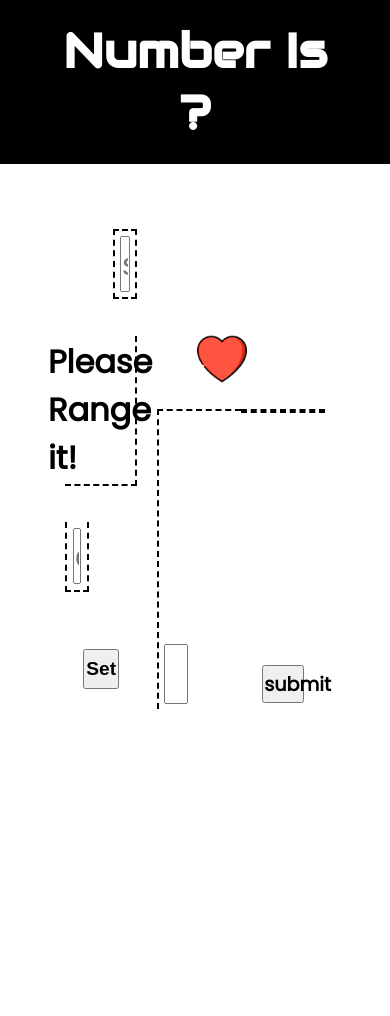
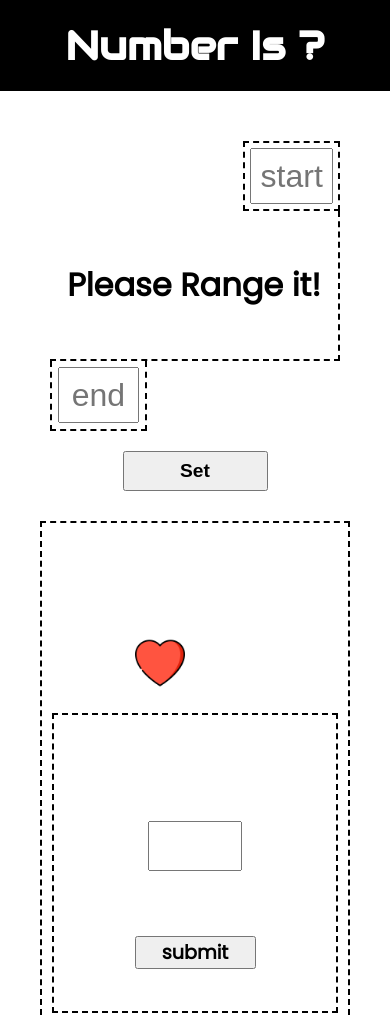
Before and after one commit to RajAditya11/Game, a plain HTML site: page Guess the Number/number.html in a window 390 px wide. Shown: the top 1016 px of the page. Before the commit the page ends 844 px from the top, so only its background shows below. Drawn offline with Linux system fonts and the light colour scheme.

Commit message:
Number is game is completed.

```diff
--- a/Guess the Number/backend.js
+++ b/Guess the Number/backend.js
@@ -1,34 +1,34 @@
 let randomNumber = 0;
 let Lives = 0;
+let start = null;
+let end = null;
 
 function getRandomInteger(min, max) {
     return Math.floor(Math.random() * (max - min + 1)) + min;
 }
 
-// Example usage
-const randomInt = getRandomInteger(5, 10); // Generates a random integer between 5 and 10 (inclusive)
-console.log(randomInt);
+document.querySelector('#getrange-btn').addEventListener('click', () => {
+    const startValue = document.querySelector('#start-value').value;
+    const endValue = document.querySelector('#end-value').value;
 
+    start = startValue;
+    end = endValue;
 
-document.querySelector('#getrange-btn').addEventListener('click', () => {
-    const start = document.querySelector('#start-value').value;
-    const end = document.querySelector('#end-value').value;
+    if (!isNaN(startValue) && !isNaN(endValue) && startValue.trim() !== '' && endValue.trim() !== '') {
+        console.log(startValue, endValue);
+        document.querySelector('.rangetext').innerHTML = `We have it now! Oh its raaaaaange`;
+        document.querySelector('#play-text').innerHTML = `Tell the random number?`;
 
-    if (!isNaN(start) && !isNaN(end) && start.trim() !== '' && end.trim() !== '') {
-        console.log(start, end);
-        document.querySelector('.rangetext').innerHTML = `We have it now! Oh its raaaaaange`;
-        document.querySelector('#play-text').innerHTML = `What do you think it is?`;
-
-        let totalNumbers = end - start;
+        let totalNumbers = endValue - startValue;
         let totalMoves = Math.ceil(totalNumbers / 3);
 
         document.querySelector('#total-life').innerHTML = `${totalMoves}`;
         Lives = totalMoves;
 
-        let random = getRandomInteger(Number(start), Number(end));
+        let random = getRandomInteger(Number(startValue), Number(endValue));
         randomNumber = random;
-        console.log(randomNumber, random);
     } else {
+        reset();
         alert("Please enter valid range bruh!");
     }
 });
@@ -37,7 +37,11 @@ document.querySelector('#getrange-btn').addEventListener('click', () => {
 
 document.querySelector('#submit').addEventListener('click', () => {
     const userinput = document.querySelector('#user-input').value;
-
+    if( isNaN(start) || isNaN(end)){
+        alert("Range your game.");
+    }else if( isNaN(userinput) || userinput.trim() == ''){
+        alert("Choose your randome number.");
+    }
     if (!isNaN(userinput) && userinput.trim() !== '') {
         if (Number(userinput) === randomNumber) {
             alert('Winner !');
@@ -50,8 +54,6 @@ document.querySelector('#submit').addEventListener('click', () => {
                 reset();
             }
         }
-    } else {
-        alert("Enter start and end point first!");
     }
 });
 
--- /dev/null
+++ b/Guess the Number/media.css
@@ -0,0 +1,16 @@
+@media(min-width:0px) and (max-width:767px){
+    #header-text{
+        font-size: 2.5rem;
+    }
+    main{
+        padding: 40px;
+        display: flex;
+        flex-direction: column;
+    }
+    #left-section{
+        width: 100%;
+    }
+    #right-section{
+        width: 100%;
+    }
+}
--- a/Guess the Number/number.html
+++ b/Guess the Number/number.html
@@ -5,6 +5,7 @@
     <meta charset="UTF-8">
     <meta name="viewport" content="width=device-width, initial-scale=1.0">
     <link rel="stylesheet" href="./style.css">
+    <link rel="stylesheet" href="media.css">
     <title>Number Is</title>
 
     <link
@@ -14,7 +15,7 @@
 </head>
 
 <body>
-    <header >
+    <header>
         <h1 id="header-text">Number Is ?</h1>
     </header>
 
@@ -46,17 +47,14 @@
                     <h1 id="total-life"></h1>
                 </div>
             </div>
-            <div class="play-box">
-                <div class="left-play-input">
-                    <input type="text" id="user-input" required>
-                </div>
-                <div class="right-play-text">
-                    <h1 id="play-text"></h1>
-                    <div class="submit-answer">
-                        <button id="submit" >submit</button>
-                    </div>
+            <div class="one-box">
+                <h1 id="play-text"></h1>
+                <input type="text" id="user-input" required>
+                <div class="submit-answer">
+                    <button id="submit">submit</button>
                 </div>
             </div>
+        </div>
         </div>
     </main>
 
--- a/Guess the Number/style.css
+++ b/Guess the Number/style.css
@@ -92,6 +92,7 @@ main{
     width: 67%;
     height: auto;
     padding: 10px;
+    border: 2px dashed black;
 }
 
 .range-text-box{
@@ -148,53 +149,41 @@ main{
     justify-content: center;
     align-items: center;
 }
-.play-box{
+.one-box{
     width: 100%;
     height: 300px;
     display: flex;
-    flex-direction: row;
+    align-items: center;
+    justify-content: space-around;
+    flex-direction: column;
+    border: 2px dashed black;
 }
-.left-play-input{
-    padding: 5px;
-    display: flex;
-    flex-direction: column;
-    align-items:flex-start;
-    justify-content: end;
-    width: 50%;
-    height: 100%;
-    border-top: 2px dashed black;
-    border-left: 2px dashed black;
+#play-text{
+    padding: 20px;
+    width: 100%;
+    height: auto;
+    text-align: center;
 }
 #user-input{
+    padding: 20px;
     width: 33%;
-    height: 60px;
-    text-align: center;
+    height: 50px;
     font-size: 2rem;
     font-family: "Poppins",cursive;
 }
-.right-play-text{
-    display: flex;
-    flex-direction: column;
-    align-items: center;
-    justify-content: space-between;
-    width: 50%;
-    height: 100%;
-}
-#play-text{
-    width: 100%;
+.submit-answer{
+    padding: 20px;
     text-align: center;
-    border: 2px dashed black;
-}
-.submit-answer{
     display: flex;
     align-items: center;
     justify-content: center;
     width: 100%;
-    height: 50px;
+    height: auto;
 }
 #submit{
+    text-align: center;
     width: 50%;
-    height: 38px;
+    height: 100%;
     font-family: "Poppins",sans-serif;
     font-size: 1.2rem;
     font-weight: 800;
```
